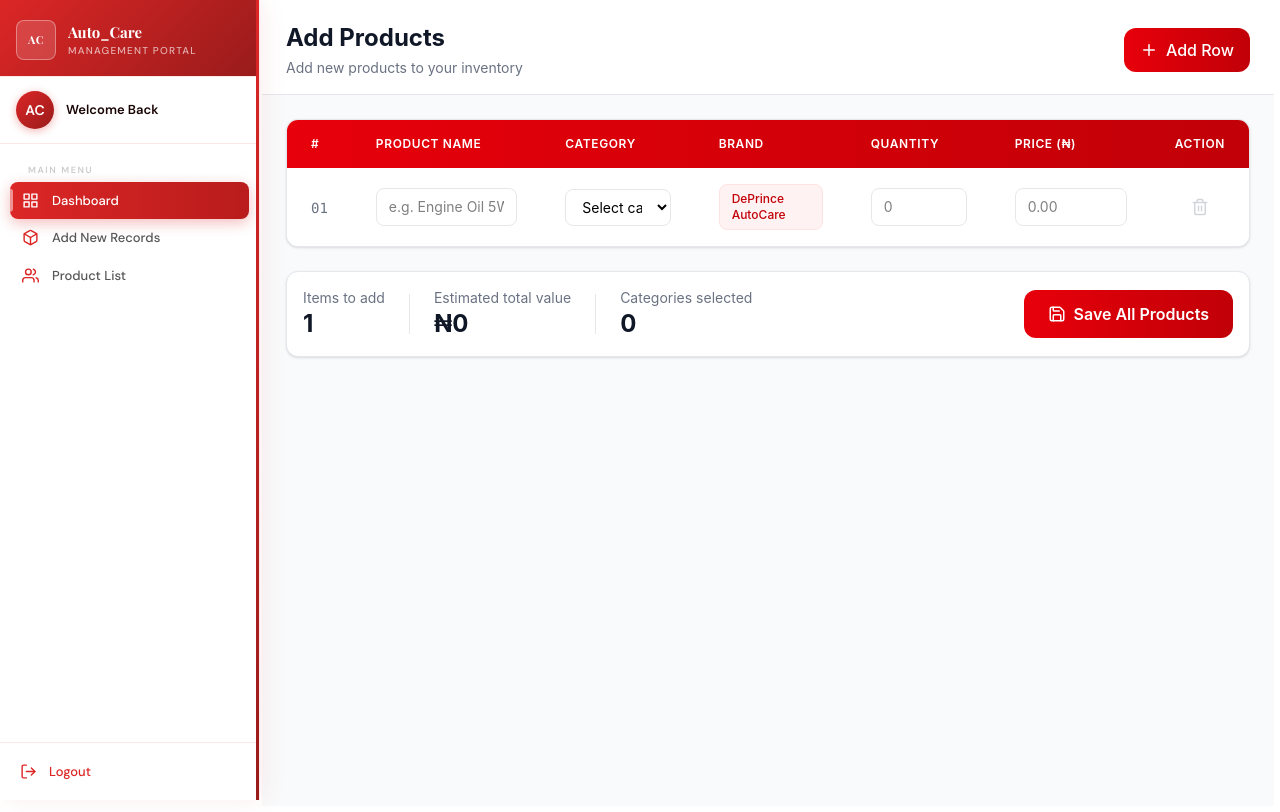
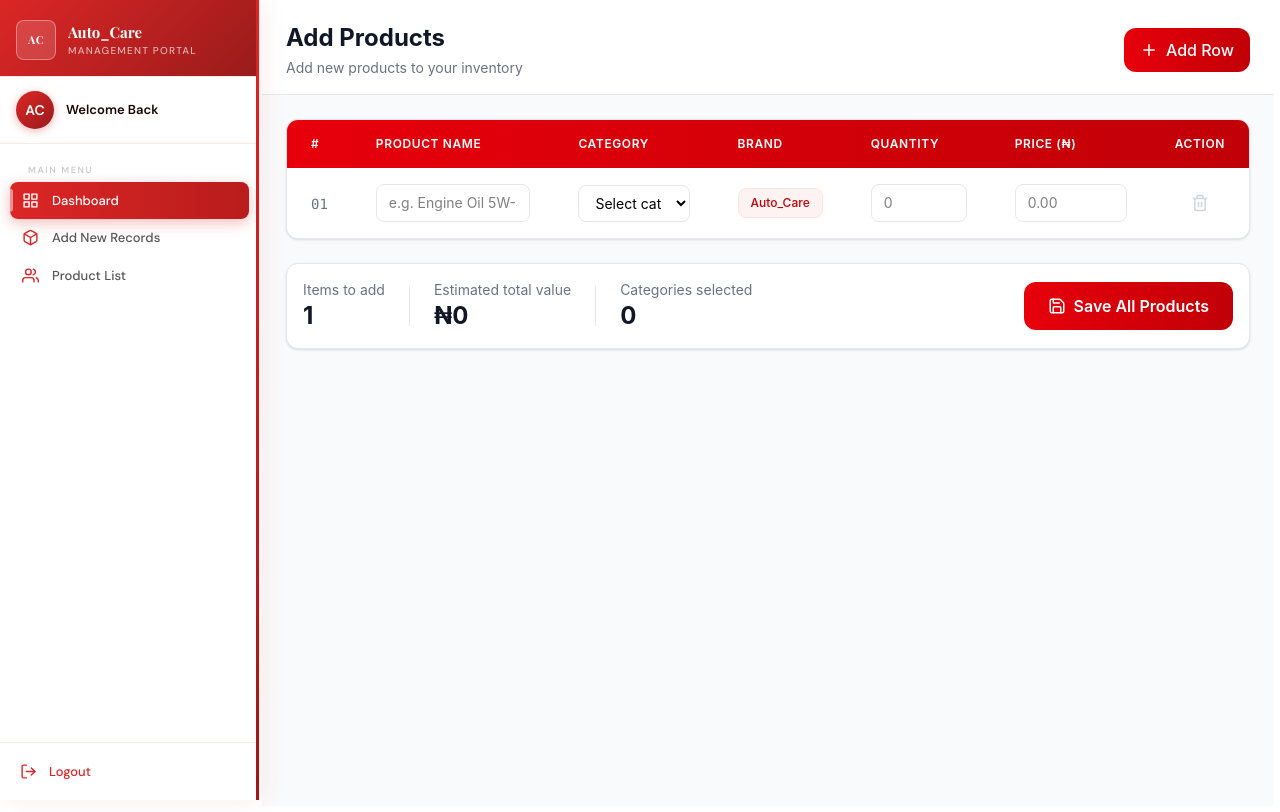
Before and after one commit to Oliver2828/deprinceautocare, a React (Vite) app: page /invendash/new-records in a window 1280 px wide. Built offline with nearby package versions, Linux system fonts and the light colour scheme; sample sign-in values are in the browser's storage.

Commit message:
update to the edit button and edit history

```diff
--- a/src/components/inventory/AddProduct.jsx
+++ b/src/components/inventory/AddProduct.jsx
@@ -69,7 +69,7 @@ function AddProduct() {
 
     // prepare payload for backend
     const payload = rows.map((row, i) => ({
-      brand: 'DePrince AutoCare',
+      brand: 'Auto_Care',
       name: row.name.trim(),
       category: row.category,
       quantity: Number(row.quantity),
@@ -216,7 +216,7 @@ function AddProduct() {
 
                     <td className="px-6 py-4">
                       <span className="inline-flex items-center px-3 py-1.5 rounded-lg text-xs font-medium bg-red-50 text-red-700 border border-red-100">
-                        DePrince AutoCare
+                        Auto_Care
                       </span>
                     </td>
 
--- a/src/components/inventory/Products.jsx
+++ b/src/components/inventory/Products.jsx
@@ -109,7 +109,7 @@ function Product() {
     try {
       const token = localStorage.getItem('token')
       await axios.put(`/api/products/${prod._id || prod.id}`, { quantity: qty }, {
-        baseURL: import.meta.env.VITE_BACKEND_URL || 'http://localhost:5000',
+        baseURL: import.meta.env.VITE_BACKEND_URL || 'https://deprinceautocare-backend.onrender.com',
         headers: { Authorization: `Bearer ${token}` },
       })
       window.dispatchEvent(new Event('inventory-updated'))
@@ -124,7 +124,7 @@ function Product() {
     try {
       const token = localStorage.getItem('token')
       const res = await axios.get(`/api/products/${id}`, {
-        baseURL: import.meta.env.VITE_BACKEND_URL || 'http://localhost:5000',
+        baseURL: import.meta.env.VITE_BACKEND_URL || 'https://deprinceautocare-backend.onrender.com',
         headers: { Authorization: `Bearer ${token}` },
       })
       setHistory(res.data.history || [])
@@ -463,103 +463,3 @@ function Product() {
 }
 
 export default Product
-
-
-
-
-
-// import React, { useState, useEffect } from 'react'
-
-// function Product() {
-//   const [products, setProducts] = useState([])
-//   const [search, setSearch] = useState('')
-
-//   useEffect(() => {
-//     // Replace this with your API call later
-//     // e.g. fetch('/api/products').then(res => res.json()).then(data => setProducts(data))
-//   }, [])
-
-//   const filtered = products.filter(p =>
-//     p.name.toLowerCase().includes(search.toLowerCase()) ||
-//     p.category.toLowerCase().includes(search.toLowerCase())
-//   )
-
-//   return (
-//     <div className="p-6">
-
-//       {/* Header */}
-//       <div className="flex items-center justify-between mb-6">
-//         <div>
-//           <h2 className="text-2xl font-bold text-gray-800">Products</h2>
-//           <p className="text-sm text-gray-400 mt-0.5">All DePrince AutoCare inventory</p>
-//         </div>
-//         <input
-//           value={search}
-//           onChange={(e) => setSearch(e.target.value)}
-//           placeholder="Search product..."
-//           className="border border-gray-200 rounded-xl px-4 py-2 text-sm outline-none focus:border-red-400 transition w-56"
-//         />
-//       </div>
-
-//       {/* Table */}
-//       <div className="bg-white rounded-2xl shadow-sm border border-gray-100 overflow-hidden">
-//         <table className="w-full text-sm">
-
-//           <thead>
-//             <tr className="bg-gradient-to-br from-red-600 to-red-700 text-white">
-//               <th className="text-left px-4 py-3 font-semibold">#</th>
-//               <th className="text-left px-4 py-3 font-semibold">Product Name</th>
-//               <th className="text-left px-4 py-3 font-semibold">Category</th>
-//               <th className="text-left px-4 py-3 font-semibold">Brand</th>
-//               <th className="text-left px-4 py-3 font-semibold">Quantity</th>
-//               <th className="text-left px-4 py-3 font-semibold">Price (₦)</th>
-//               <th className="text-left px-4 py-3 font-semibold">Status</th>
-//             </tr>
-//           </thead>
-
-//           <tbody>
-//             {filtered.length === 0 ? (
-//               <tr>
-//                 <td colSpan={7} className="text-center py-10 text-gray-400">
-//                   No products yet
-//                 </td>
-//               </tr>
-//             ) : (
-//               filtered.map((product, index) => (
-//                 <tr
-//                   key={product.id}
-//                   className={`border-t border-gray-100 ${index % 2 === 0 ? 'bg-white' : 'bg-gray-50'}`}
-//                 >
-//                   <td className="px-4 py-3 text-gray-400">{index + 1}</td>
-//                   <td className="px-4 py-3 font-medium text-gray-800">{product.name}</td>
-//                   <td className="px-4 py-3 text-gray-500">{product.category}</td>
-//                   <td className="px-4 py-3">
-//                     <span className="bg-red-50 text-red-600 text-xs font-semibold px-3 py-1 rounded-lg">
-//                       {product.brand}
-//                     </span>
-//                   </td>
-//                   <td className="px-4 py-3 text-gray-700">{product.quantity}</td>
-//                   <td className="px-4 py-3 text-gray-700">₦{product.price.toLocaleString()}</td>
-//                   <td className="px-4 py-3">
-//                     {product.quantity <= 5 ? (
-//                       <span className="bg-red-100 text-red-600 text-xs font-semibold px-2 py-1 rounded-full">Low Stock</span>
-//                     ) : (
-//                       <span className="bg-green-100 text-green-600 text-xs font-semibold px-2 py-1 rounded-full">In Stock</span>
-//                     )}
-//                   </td>
-//                 </tr>
-//               ))
-//             )}
-//           </tbody>
-
-//         </table>
-//       </div>
-
-//       {/* Footer */}
-//       <p className="text-sm text-gray-400 mt-4">{filtered.length} product{filtered.length !== 1 ? 's' : ''} found</p>
-
-//     </div>
-//   )
-// }
-
-// export default Product
```
